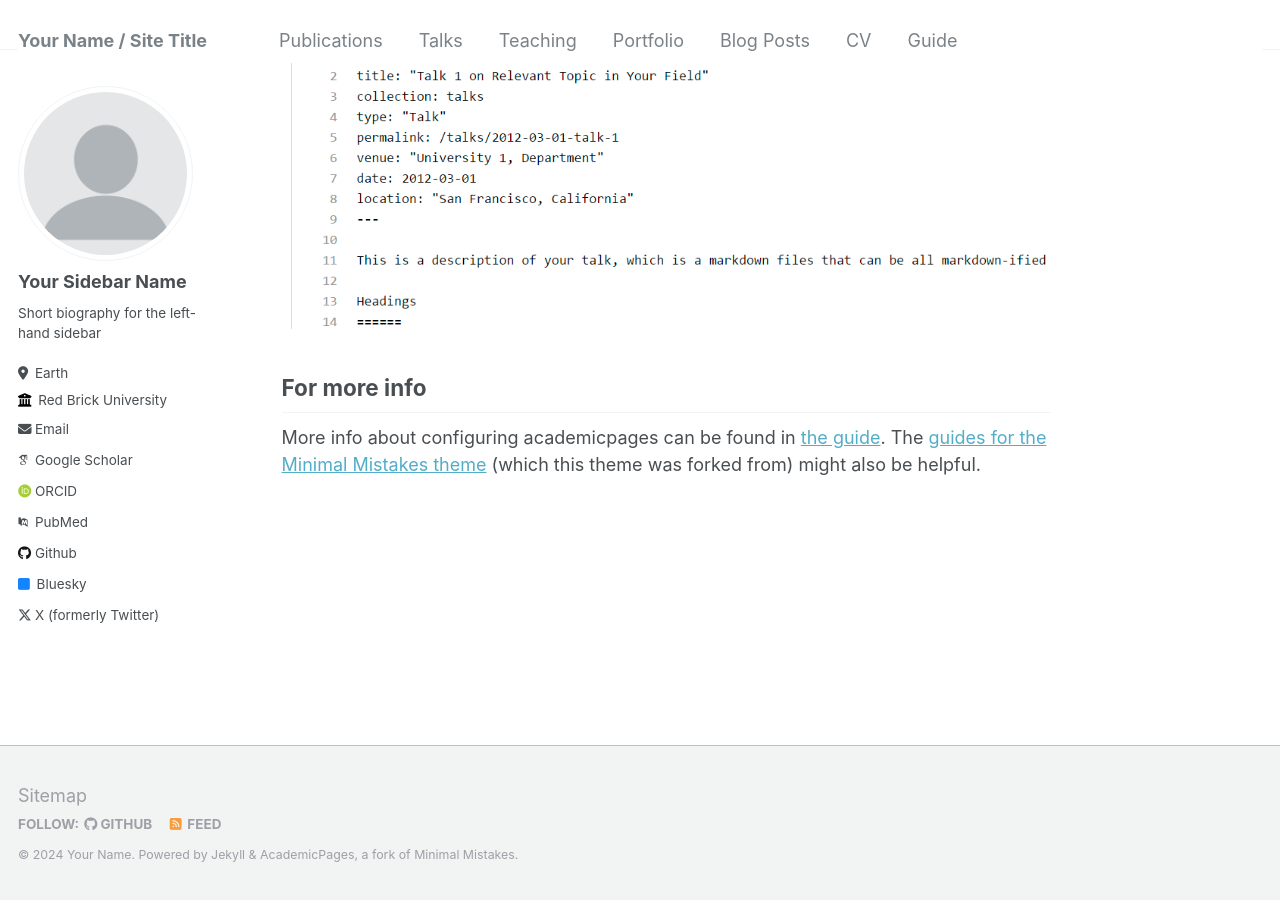
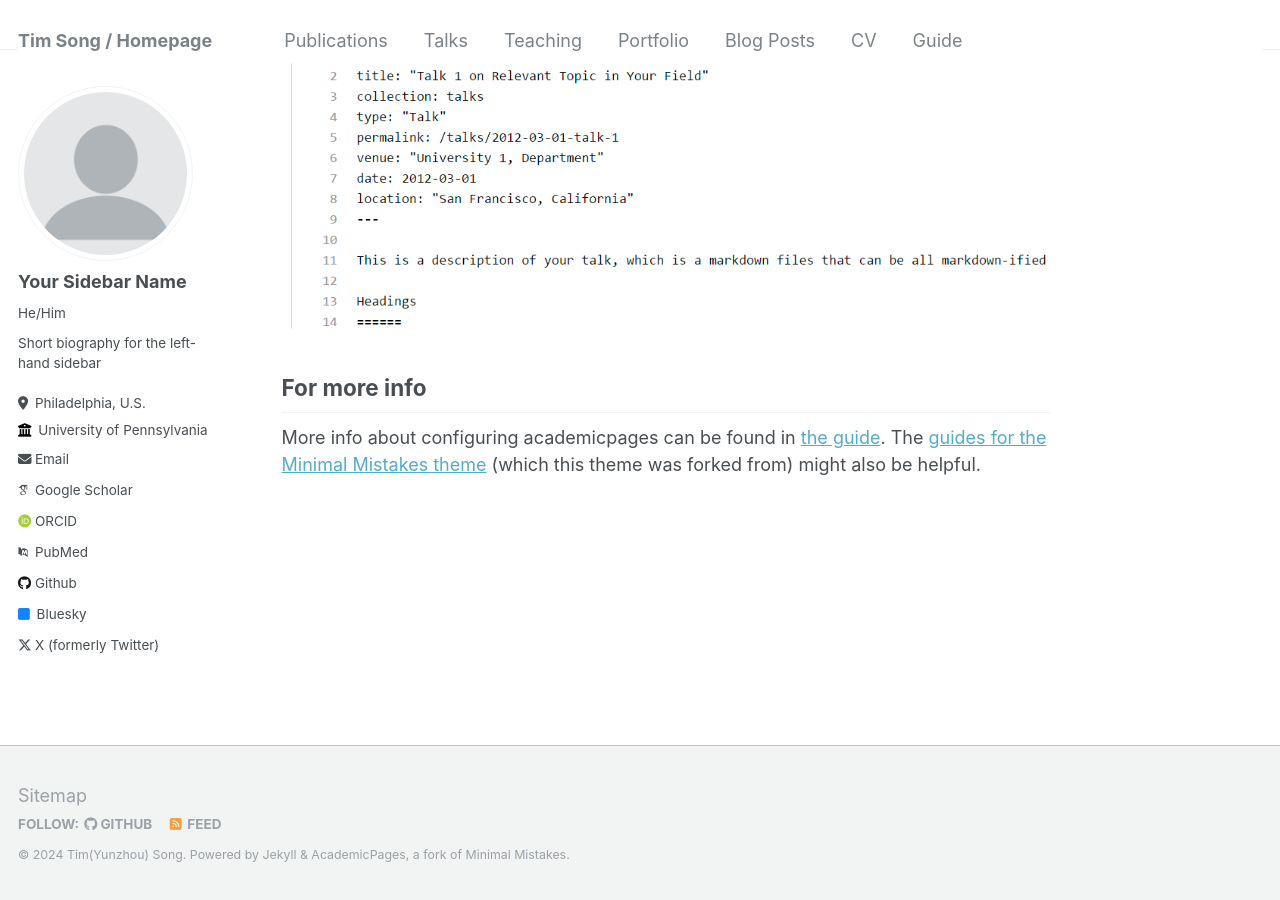
Before and after one commit to TimSong412/TimSong412.github.io, a Jekyll site: the page built from _pages/about.md, in a window 1280 px wide and 900 px high, scrolled down 2640 px. Built offline with Jekyll 4.4.1, drawn with Linux system fonts in a browser that asks for light colours; some web fonts are replaced.

Commit message:
Update _config.yml

```diff
--- a/_config.yml
+++ b/_config.yml
@@ -8,13 +8,13 @@
 
 # Basic Site Settings
 locale                   : "en-US"
-title                    : "Your Name / Site Title"
+title                    : "Tim Song / Homepage"
 title_separator          : "-"
-name                     : &name "Your Name"
-description              : &description "personal description"
-url                      : https://academicpages.github.io # the base hostname & protocol for your site e.g. "https://mmistakes.github.io"
+name                     : &name "Tim(Yunzhou) Song"
+description              : &description "I am a first-year Master's student at the University of Pennsylvania majoring in Robotics. I'm conducting research focusing on 3D vision, geometry, and graphics supervised by Prof. Kostas Kostas Daniilidis, Prof. Lingjie Liu and Jiahui Lei."
+url                      : https://TimSong412.github.io # the base hostname & protocol for your site e.g. "https://mmistakes.github.io"
 baseurl                  : "" # the subpath of your site, e.g. "/blog"
-repository               : "academicpages/academicpages.github.io"
+repository               : "github.com/TimSong412"
 
 # Site Author - The following control what appear as part of the author content on the side bar.
 #               If a field is blank the icon and link will not appear, otherwise it will be shown.
@@ -23,12 +23,12 @@ author:
   # Biographic information
   avatar           : "profile.png"
   name             : "Your Sidebar Name"
-  pronouns         : # example: "she/her"
+  pronouns         : "He/Him"
   bio              : "Short biography for the left-hand sidebar"
-  location         : "Earth"
-  employer         : "Red Brick University"
+  location         : "Philadelphia, U.S."
+  employer         : "University of Pennsylvania"
   uri              : # URL
-  email            : "none@example.org"
+  email            : "timsong[aT]seas[dOt]upenn[dOt]edu"
 
   # Academic websites
   arxiv            : # URL - Update with the correct link to your profile
```
